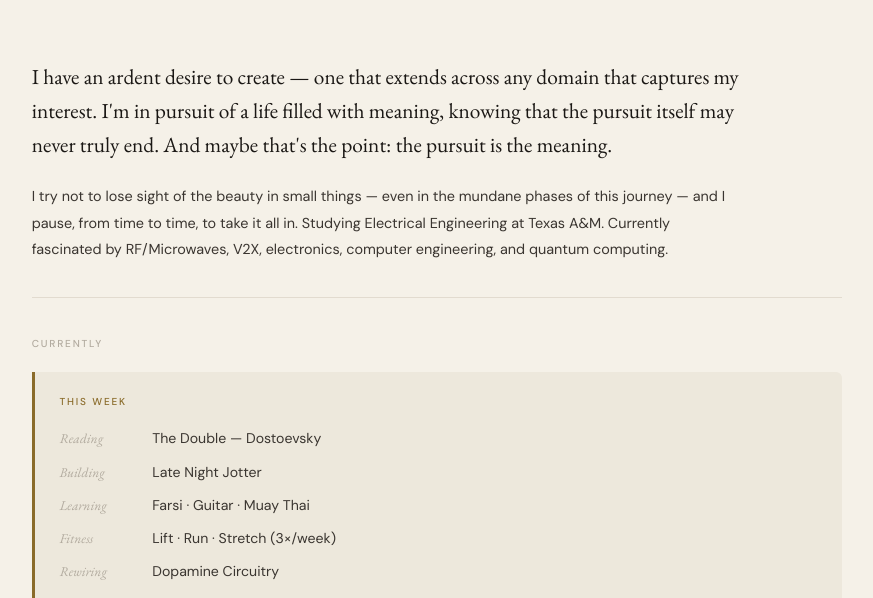
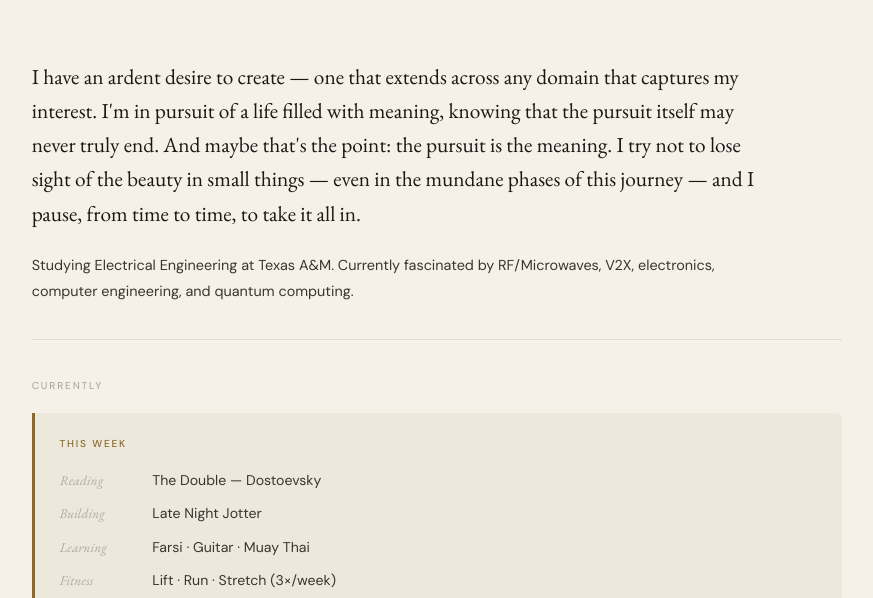
Before and after one commit to shameemmonj-a11y/personal-website, a plain HTML site: page index.html in a window 1280 px wide. Shown: the part 189-787 px from the top of the page, without its empty margins (203-1076 px from the left). Drawn offline with nearby package versions, Linux system fonts and the light colour scheme.

Commit message:
Finalize website version 7

```diff
--- a/shameem.html
+++ b/index.html
@@ -365,8 +365,8 @@ p{color:var(--ink-mid);font-size:0.93rem;max-width:60ch;margin-bottom:1rem;}
 
   <!-- Clean intro block -->
   <div class="home-hero">
-    <p class="lead">I have an ardent desire to create — one that extends across any domain that captures my interest. I'm in pursuit of a life filled with meaning, knowing that the pursuit itself may never truly end. And maybe that's the point: the pursuit is the meaning.</p>
-    <p class="intro-detail">I try not to lose sight of the beauty in small things — even in the mundane phases of this journey — and I pause, from time to time, to take it all in. Studying Electrical Engineering at Texas A&amp;M. Currently fascinated by RF/Microwaves, V2X, electronics, computer engineering, and quantum computing.</p>
+    <p class="lead">I have an ardent desire to create — one that extends across any domain that captures my interest. I'm in pursuit of a life filled with meaning, knowing that the pursuit itself may never truly end. And maybe that's the point: the pursuit is the meaning. I try not to lose sight of the beauty in small things — even in the mundane phases of this journey — and I pause, from time to time, to take it all in. </p>
+    <p class="intro-detail">Studying Electrical Engineering at Texas A&amp;M. Currently fascinated by RF/Microwaves, V2X, electronics, computer engineering, and quantum computing.</p>
   </div>
 
   <span class="label">Currently</span>
```
